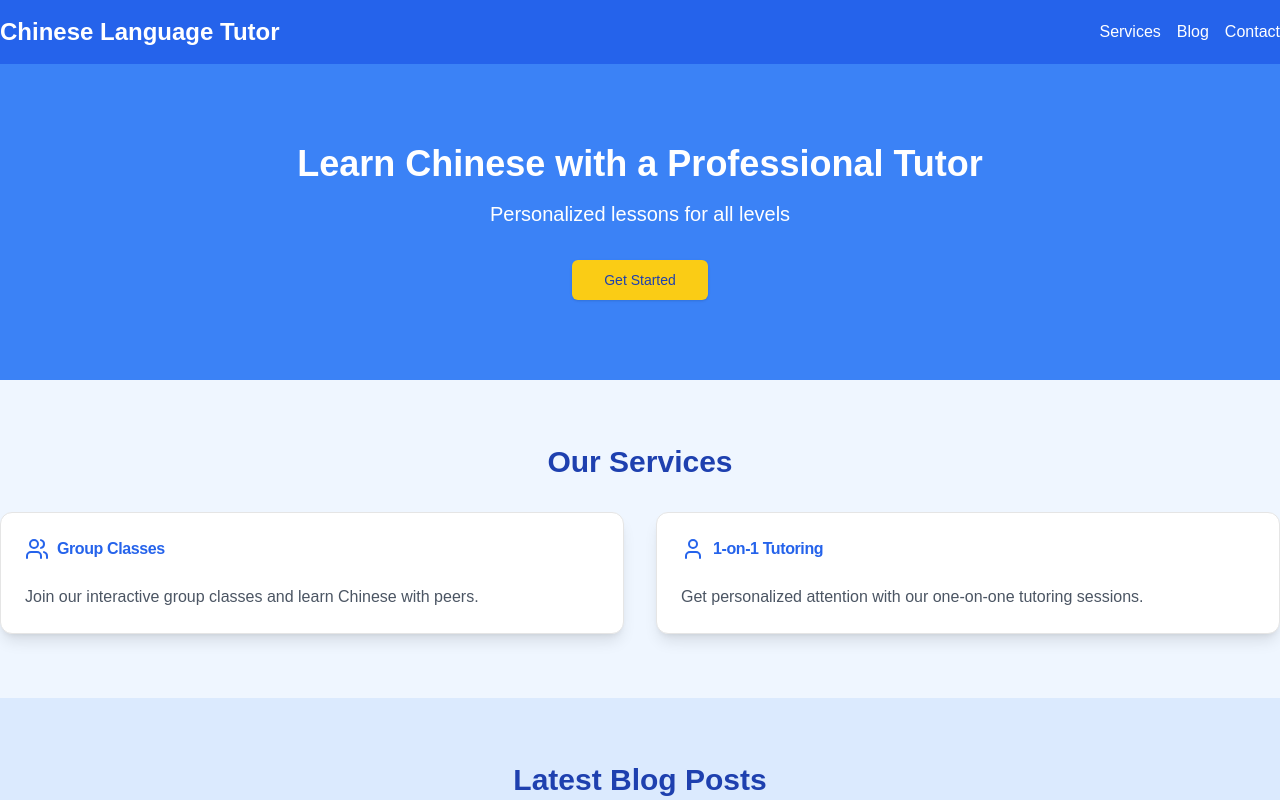
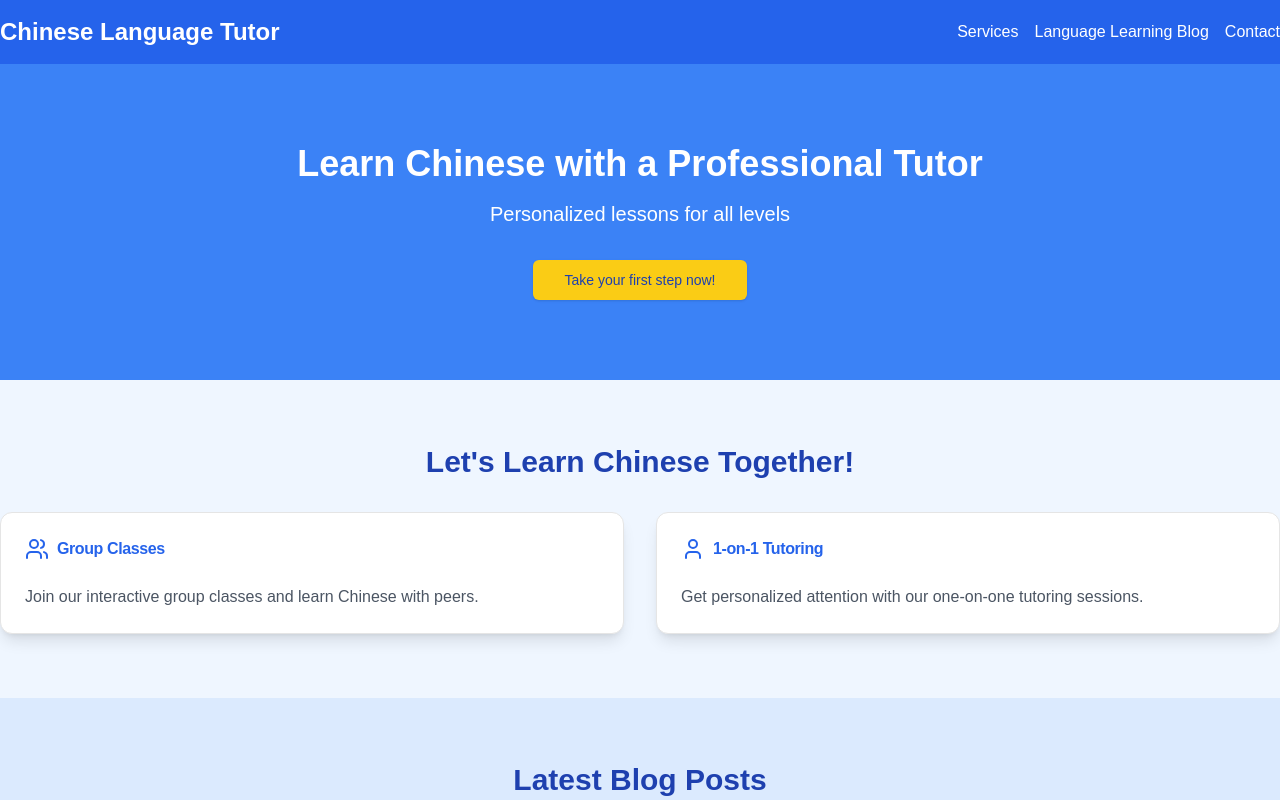
Before and after one commit to 117Isabell/language_site, a Next.js app: page / in a window 1280 px wide. Shown: the top 800 px of the page. Built offline with nearby package versions, Linux system fonts and the light colour scheme.

Commit message:
change some texts

```diff
--- a/components/home-page.tsx
+++ b/components/home-page.tsx
@@ -32,7 +32,7 @@ export default function Page() {
                   href="#blog"
                   className="hover:text-yellow-300 transition-colors"
                 >
-                  Blog
+                  Language Learning Blog
                 </a>
               </li>
               <li>
@@ -59,7 +59,7 @@ export default function Page() {
               size="lg"
               className="bg-yellow-400 text-blue-800 hover:bg-yellow-500"
             >
-              Get Started
+              Take your first step now!
             </Button>
           </div>
         </section>
@@ -67,7 +67,7 @@ export default function Page() {
         <section id="services" className="py-16">
           <div className="container mx-auto">
             <h2 className="text-3xl font-bold mb-8 text-center text-blue-800">
-              Our Services
+              Let&apos;s Learn Chinese Together!
             </h2>
             <div className="grid md:grid-cols-2 gap-8">
               <Card className="bg-white shadow-lg hover:shadow-xl transition-shadow">
```
